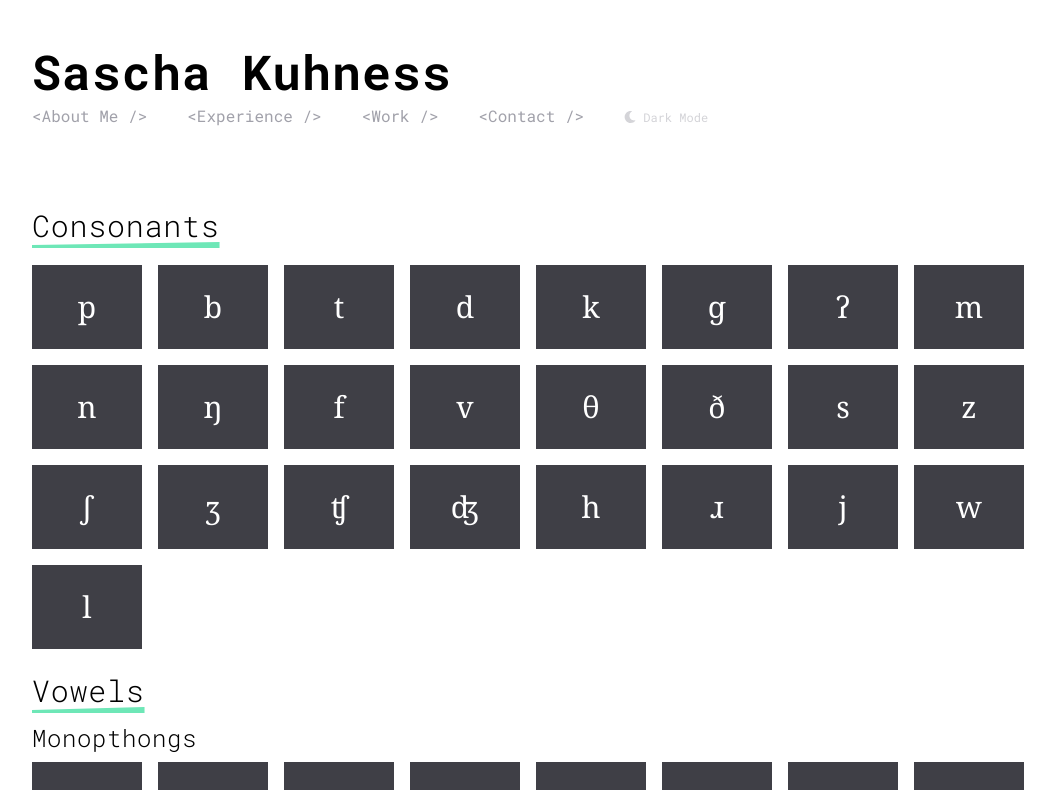
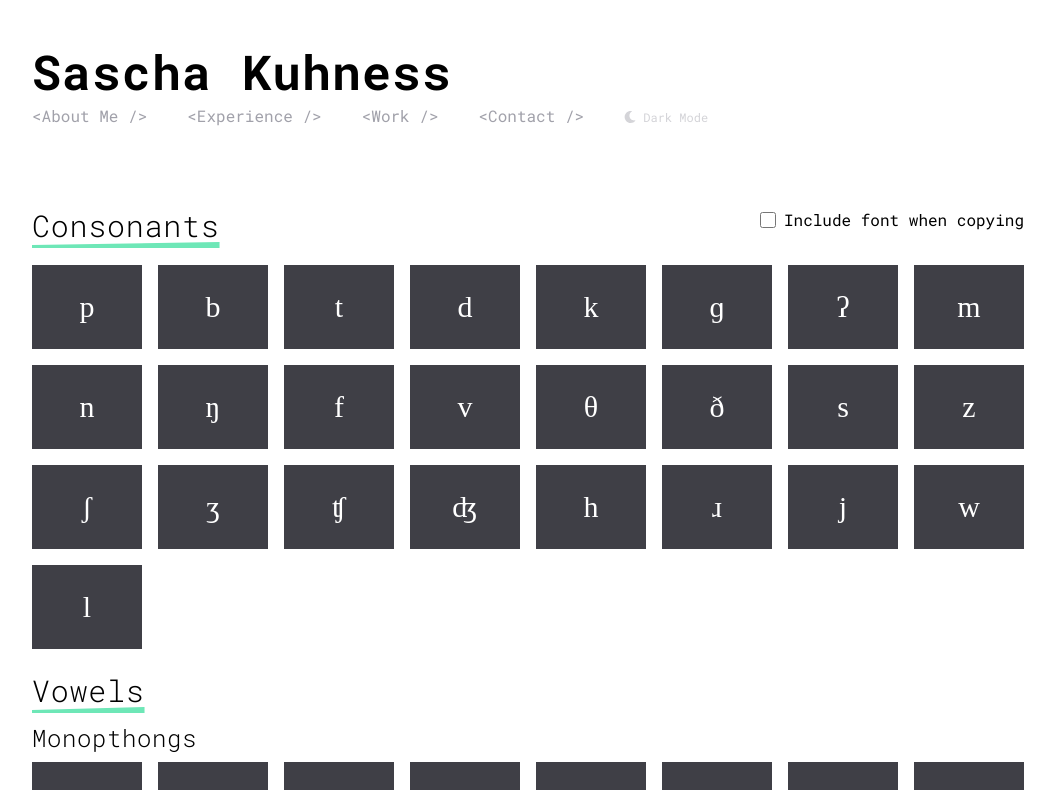
Before and after one commit to SaschaVII/portfolio, a Next.js app: page /ipa in a window 1280 px wide. Shown: the top 790 px of the page, without its empty margins (112-1167 px from the left). Built offline with nearby package versions, Linux system fonts and the light colour scheme.

Commit message:
Clean-up IPA keyboard
Additional Details:
- Added checkbox that changes styling and highlights text automatically so you can copy with font etc.

```diff
--- a/components/ipaCard.js
+++ b/components/ipaCard.js
@@ -1,18 +1,28 @@
-import React, { useState } from 'react';
+import React, { useState, useRef } from 'react';
 
-const IpaCard = ({ title, content, clickHandler }) => {
+const IpaCard = ({ title, content, clickHandler, copyFont }) => {
     content = content || title;
     const [isClicked, setIsClicked] = useState(false);
+    const cardHtmlElement = useRef(null);
+    let classList = "ipa-card";
+
+    if (isClicked) classList = "ipa-card-clicked";
+    if (copyFont) classList += (" plain");
 
     const copyToClipboard = (stringToCopy) => {
         navigator.clipboard.writeText(stringToCopy);
         if (clickHandler) clickHandler(content);
         setIsClicked(true);
         setTimeout(() => setIsClicked(false), 500);
+
+        // highlight the inner HTML for manual copying
+        if(copyFont) window.getSelection().selectAllChildren(cardHtmlElement.current);
     };
 
     return (
-        <div className={(!isClicked?'ipa-card':'ipa-card-clicked')} onClick={() => copyToClipboard(content)}>
+        <div className={classList}
+            onClick={() => copyToClipboard(content)}
+            ref={cardHtmlElement}>
             {title}
             {(isClicked) && <div className='ipa-copied-text'>copied</div>}
         </div>
--- a/components/ipaMerger.js
+++ b/components/ipaMerger.js
@@ -2,10 +2,10 @@ import Button from "./button";
 import IpaCard from "./ipaCard";
 import { FaTrash } from "react-icons/fa";
 
-const IpaMerger = ({ content, onDelete }) => {
+const IpaMerger = ({ content, onDelete, copyFont }) => {
     return (
         <div className="flex">
-        <IpaCard title={content} />
+        <IpaCard title={content} copyFont={copyFont} />
         <Button onClick={onDelete}><FaTrash /> Delete</Button>
         </div>
     );
--- a/pages/ipa.js
+++ b/pages/ipa.js
@@ -3,9 +3,10 @@ import IpaMerger from "@/components/ipaMerger";
 import Head from "next/head";
 import { useState, useEffect } from "react";
 
-const Contact = () => {
+const Ipa = () => {
     const [ipaData, setIpaData] = useState(null);
     const [mergedString, setMergedString] = useState("");
+    const [includeFont, setIncludeFont] = useState(false);
 
     useEffect(() => {
         const fetchData = async () => {
@@ -22,21 +23,21 @@ const Contact = () => {
 
     const addToIpaMerger = symbol => setMergedString(current => current + symbol);
     const deleteMergedString = () => setMergedString("");
+    const toggleIncludeFont = () => setIncludeFont(current => !current);
     const generateSubHeaderOrIpaCards = (item, itemKey) => {
-        console.log("item", item);
         if (Array.isArray(item)) {
             return (
-                <>
+                <div>
                     <h2 className="capitalize">{itemKey}</h2>
                     <div className="grid grid-cols-1 md:grid-cols-4 lg:grid-cols-8 gap-4 py-2 mb-4">
                         {item.map((text, index) => (
-                                <IpaCard key={index} title={text} clickHandler={addToIpaMerger} />
+                                <IpaCard key={index} title={text} clickHandler={addToIpaMerger} copyFont={includeFont} />
                         ))}
                     </div>
-                </>
+                </div>
             );
         }
-        return Object.keys(item).map(key => generateSubHeaderOrIpaCards(item[key], key));
+        return Object.keys(item).map((key) => generateSubHeaderOrIpaCards(item[key], key));
     }
 
     return (
@@ -46,6 +47,14 @@ const Contact = () => {
             </Head>
             <div className="container mt-5 sm:mt-20">
                 <section>
+                    <div className="mb-4 float-right flex items-center">
+                        <input type="checkbox"
+                                id="copyFont_input"
+                                className="w-4 h-4 mr-2"
+                                checked={includeFont}
+                                onChange={toggleIncludeFont} />
+                        <label htmlFor="copyFont_input">Include font when copying</label>
+                    </div>
                     <div className="mb-8">
                         {ipaData && Object.keys(ipaData).map(key => (
                             <>
@@ -57,7 +66,7 @@ const Contact = () => {
                     {(mergedString) &&
                         <div className="mb-8">
                             <h1 className="mb-4 inline-block is-underlined">Symbol Merger</h1><br />
-                            <IpaMerger content={mergedString} onDelete={deleteMergedString} />
+                            <IpaMerger content={mergedString} onDelete={deleteMergedString} copyFont={includeFont}/>
                         </div>
                     }
 
@@ -77,4 +86,4 @@ const Contact = () => {
     );
 };
 
-export default Contact;
+export default Ipa;
--- a/public/ipa.json
+++ b/public/ipa.json
@@ -53,5 +53,14 @@
 			"ɔɪ",
 			"ʊə"
 		]
+	},
+	"Misc.": {
+		"": [
+			" ",
+			".",
+			",",
+			":",
+			";"
+		]
 	}
 }
--- a/styles/globals.css
+++ b/styles/globals.css
@@ -62,7 +62,7 @@ svg {
 }
 
 .ipa-card, .ipa-card-clicked {
-  @apply select-none font-serif p-6 text-center bg-primary-700 text-white text-3xl dark:text-slate-300 dark:bg-slate-600;
+  @apply font-serif p-6 text-center bg-primary-700 text-white text-3xl dark:text-slate-300 dark:bg-slate-600;
 }
 
 .ipa-card {
@@ -76,3 +76,12 @@ svg {
 .ipa-copied-text {
   @apply text-sm block h-0;
 }
+
+/* For copy with font */
+.ipa-card.plain, .ipa-card-clicked.plain {
+  @apply font-serif text-black bg-transparent border-2 border-primary-500 dark:text-black dark:bg-white;
+}
+
+.ipa-card.plain:hover, .ipa-card-clicked.plain:hover {
+  @apply shadow-md bg-transparent dark:bg-white;
+}
--- a/tailwind.config.js
+++ b/tailwind.config.js
@@ -10,6 +10,9 @@ module.exports = {
 		"./components/**/*.{js,ts,jsx,tsx}",
 	],
 	theme: {
+		fontFamily: {
+			'serif': ['"Times New Roman"', 'Times', 'serif']
+		},
 		extend: {
 			colors: {
 				primary: colors.zinc,
```
